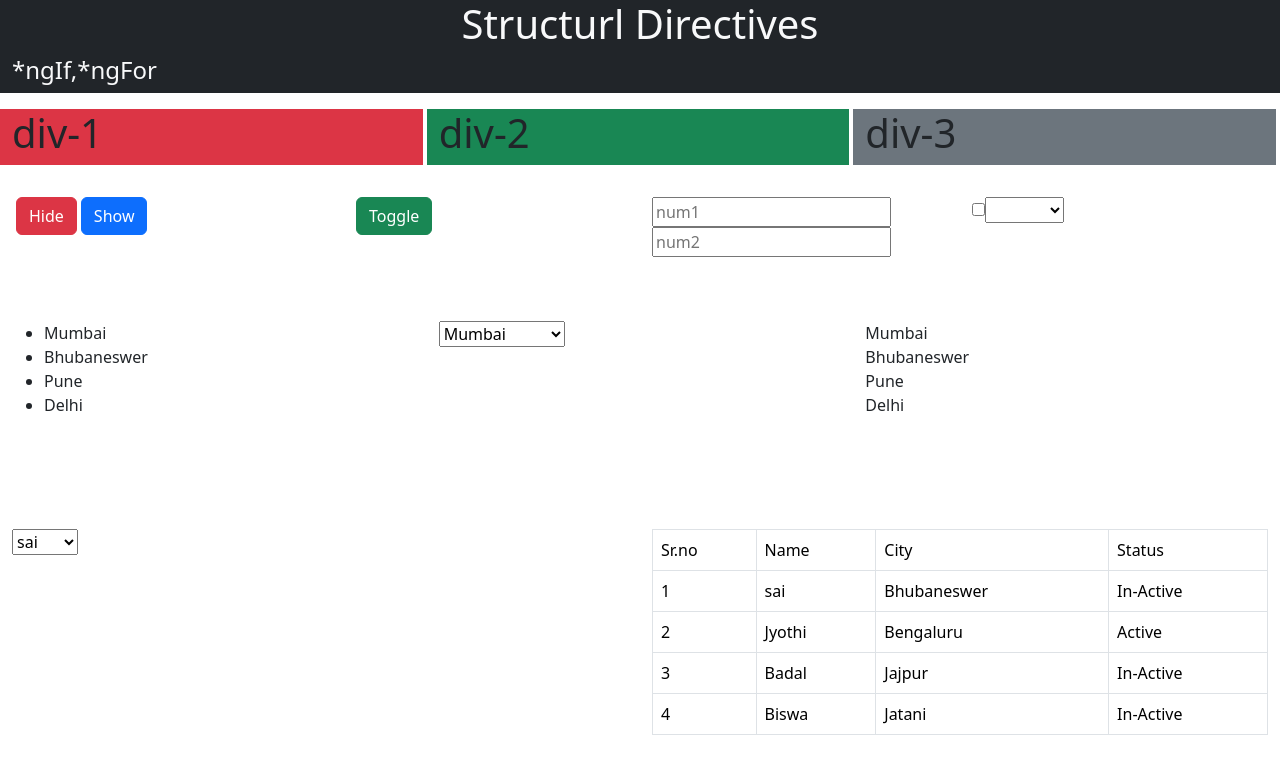
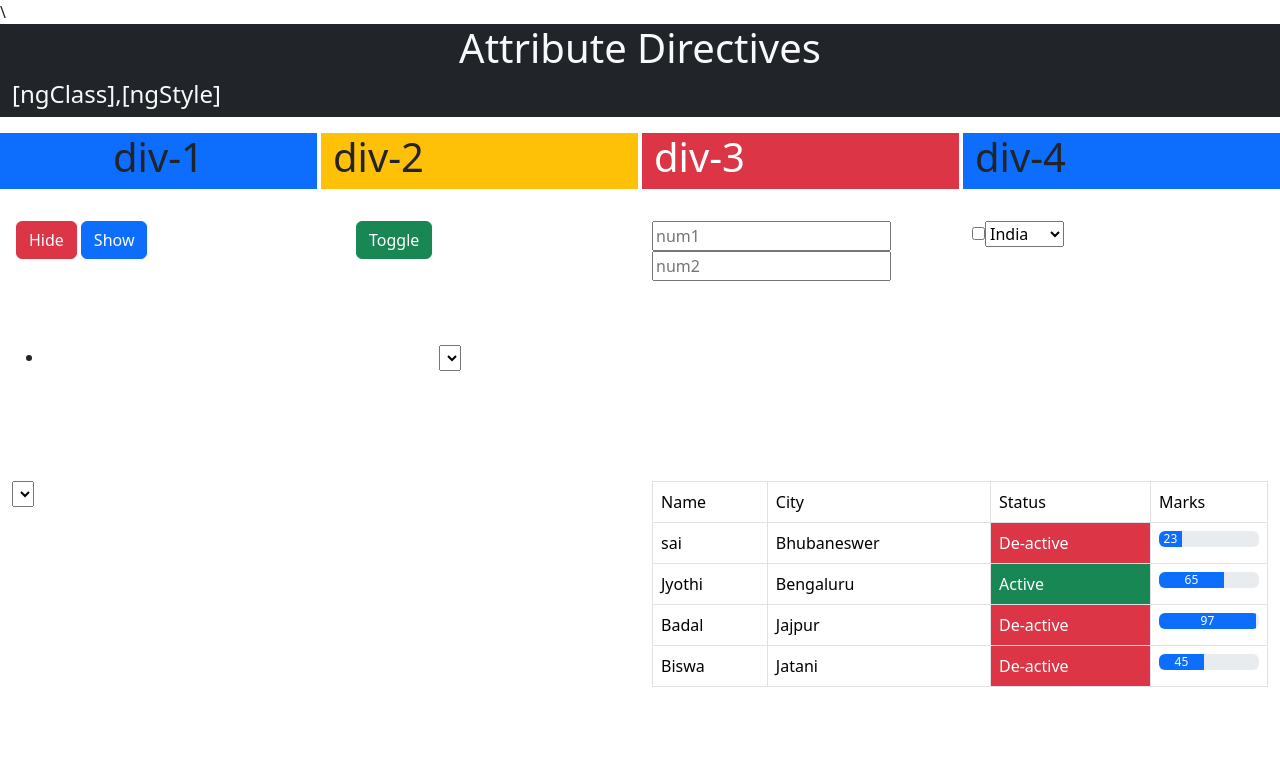
Before and after one commit to swainsaiashirbad/Angular-18, an Angular app in the folder angular-18-tutorial/: page / in a window 1280 px wide. Shown: the top 774 px of the page. Built offline with nearby package versions, Linux system fonts and the light colour scheme.

Commit message:
attribute directives complited

```diff
--- a/angular-18-tutorial/src/app/app.component.html
+++ b/angular-18-tutorial/src/app/app.component.html
@@ -1,2 +1,3 @@
 <!-- <app-data-binding></app-data-binding> -->
- <app-structural-directives></app-structural-directives>
+ <!-- <app-structural-directives></app-structural-directives> -->\
+  <app-attribute-directive></app-attribute-directive>
--- a/angular-18-tutorial/src/app/app.component.ts
+++ b/angular-18-tutorial/src/app/app.component.ts
@@ -2,11 +2,12 @@ import { Component } from '@angular/core';
 import { RouterOutlet } from '@angular/router';
 import { DataBindingComponent } from './component/data-binding/data-binding.component';
 import { StructuralDirectivesComponent } from './directives/structural-directives/structural-directives.component';
+import { AttributeDirectiveComponent } from './directives/attribute-directive/attribute-directive.component';
 
 @Component({
   selector: 'app-root',
   standalone: true,
-  imports: [RouterOutlet,DataBindingComponent,StructuralDirectivesComponent],
+  imports: [RouterOutlet,DataBindingComponent,StructuralDirectivesComponent,AttributeDirectiveComponent],
   templateUrl: './app.component.html',
   styleUrl: './app.component.css'
 })
--- /dev/null
+++ b/angular-18-tutorial/src/app/directives/attribute-directive/attribute-directive.component.html
@@ -0,0 +1,93 @@
+<div class="container-fluid">
+    <div class="row bg-dark">
+        <div class="col">
+            <h1 class="text-center text-light" >Attribute Directives</h1>
+            <h4 class="text-light">[ngClass],[ngStyle]</h4>
+        </div>
+    </div>
+    <div class="row py-3 justify-content-evenly">
+        <div class="col me-1" [ngClass]="div1BgColor">
+            <div class="text-center">
+                <h1>div-1</h1>
+            </div>
+            </div>
+        <div class="col  me-1" [ngClass]="isDiv2Active?'bg-success':'bg-warning'" >
+            <h1>div-2</h1>
+        </div>
+        <div class="col  me-1" [ngClass]="num1==num2?'bg-danger text-white':'bg-warning text-black'" >
+            <h1>div-3</h1>
+        </div>
+        <div class="col bg-primary " ><h1>div-4</h1></div>
+    </div>
+    <div class="row py-3 ">
+        <div class="col ">
+            <button  class="btn btn-danger mx-1" (click)="addRedClass()">Hide</button>
+            <button  class="btn btn-primary" (click)="addBlueClass()">Show</button>
+        </div>
+        <div class="col ">
+            <button class="btn btn-success ms-4" (click)="div2Toggle()" >Toggle</button>
+        </div>
+        <div class="col ">
+            <input type="text" placeholder="num1" [(ngModel)]="num1"  >
+            <input type="text" placeholder="num2" [(ngModel)]="num2" >
+        </div>
+        <div class="col ">
+            <input type="checkbox">
+            <select name="" id="">
+                <option value="India">India</option>
+                <option value="USA">USA</option>
+                <option value="Canada">Canada</option>
+            </select>
+        </div>
+    </div>
+    <div class="row py-5">
+        <div class="col">
+            <ul>
+                <li ></li>
+            </ul>
+        </div>
+        <div class="col">
+            <select name="" id="">
+                <option value="" ></option>
+            </select>
+        </div>
+        <div class="col">
+            <div ></div>
+        </div>
+
+    </div>
+    <div class="row py-5">
+        <div class="col">
+            <select name="" id="">
+                <option ></option>
+            </select>
+        </div>
+        <div class="col">
+            <table class="table table-bordered">
+                <thead>
+                    <tr>
+                        <td>Name</td>
+                        <td>City</td>
+                        <td>Status</td>
+                        <td>Marks</td>
+                    </tr>
+                </thead>
+                <tbody>
+                    <tr *ngFor="let s of student">
+                        <td>{{s.name}}</td>
+                        <td>{{s.city}}</td>
+                        <td [ngClass]="s.isActive?'bg-success text-white':'bg-danger text-white'">
+                            <span>{{s.isActive?'Active':'De-active'}}</span>
+                        </td>
+                        <td>
+                            <div class="progress" role="progressbar" aria-label="Basic example" aria-valuenow="0" aria-valuemin="0" aria-valuemax="100">
+                                <div class="progress-bar" [ngStyle]="{'width': s.marks+'%'}">{{s.marks}}</div>
+                              </div>
+                        </td>
+                    </tr>
+                </tbody>
+            </table>
+        </div>
+
+    </div>
+</div>
--- /dev/null
+++ b/angular-18-tutorial/src/app/directives/attribute-directive/attribute-directive.component.ts
@@ -0,0 +1,38 @@
+import { CommonModule } from '@angular/common';
+import { Component } from '@angular/core';
+import { FormsModule } from '@angular/forms';
+
+@Component({
+  selector: 'app-attribute-directive',
+  standalone: true,
+  imports: [CommonModule,FormsModule],
+  templateUrl: './attribute-directive.component.html',
+  styleUrl: './attribute-directive.component.css'
+})
+export class AttributeDirectiveComponent {
+
+  div1BgColor:string="bg-primary"
+
+  isDiv2Active:boolean=false
+
+  num1:string=""
+  num2:string=""
+
+  student:any []=[
+    {studId:1,name:"sai" , city:"Bhubaneswer",marks:23, isActive:false},
+    {studId:2,name:"Jyothi" , city:"Bengaluru",marks:65, isActive:true},
+    {studId:3,name:"Badal" , city:"Jajpur",marks:97, isActive:false},
+    {studId:4,name:"Biswa" , city:"Jatani",marks:45, isActive:false}
+  ]
+
+  addRedClass(){
+    this.div1BgColor="bg-danger"
+  }
+  addBlueClass(){
+    this.div1BgColor="bg-primary"
+  }
+
+  div2Toggle(){
+    this.isDiv2Active=!this.isDiv2Active
+  }
+}
--- a/angular-18-tutorial/src/app/directives/structural-directives/structural-directives.component.html
+++ b/angular-18-tutorial/src/app/directives/structural-directives/structural-directives.component.html
@@ -69,7 +69,7 @@
                         <td>{{srNo+1}}</td>
                         <td>{{st.name}}</td>
                         <td>{{st.city}}</td>
-                        <td>
+                        <td>{{st.isActive}}
                             <span *ngIf="st.isActive==true">Active</span>
                             <span *ngIf="st.isActive==false">In-Active</span>
                         </td>
```
Also changed, not shown: angular-18-tutorial/src/app/directives/attribute-directive/attribute-directive.component.css (added), 1 other file (tests, documents, lock files or other folders).
